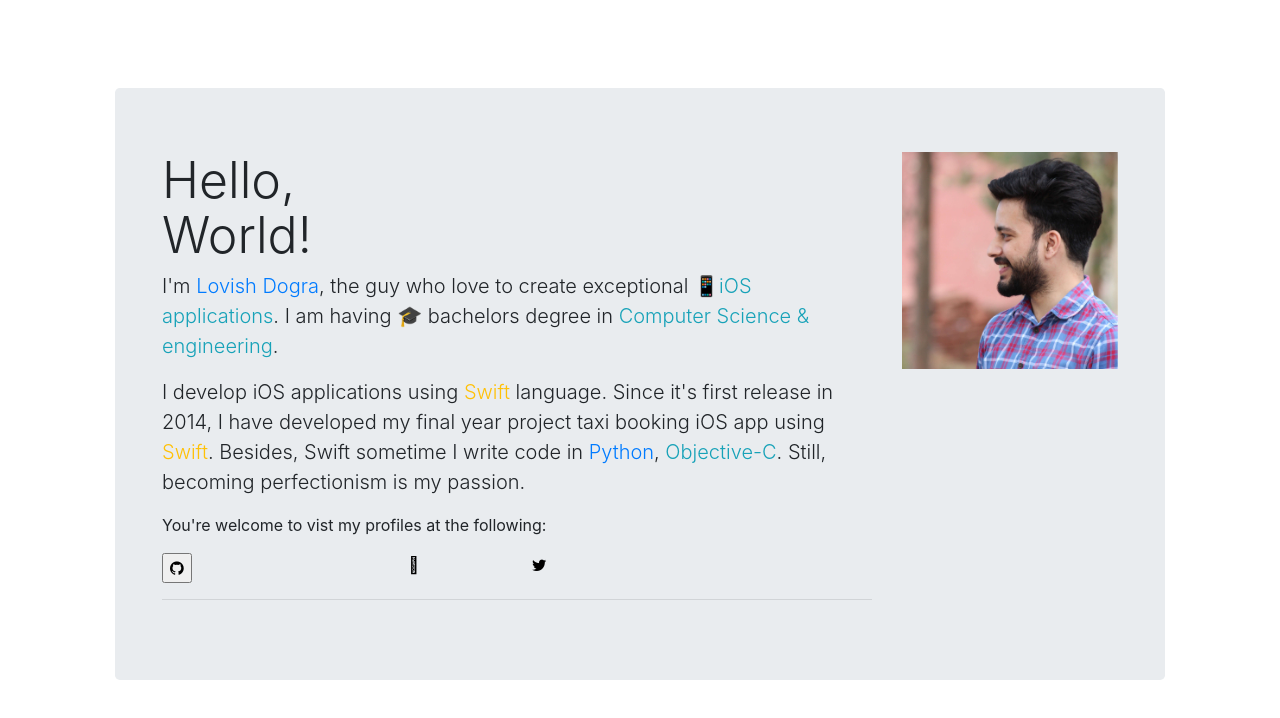
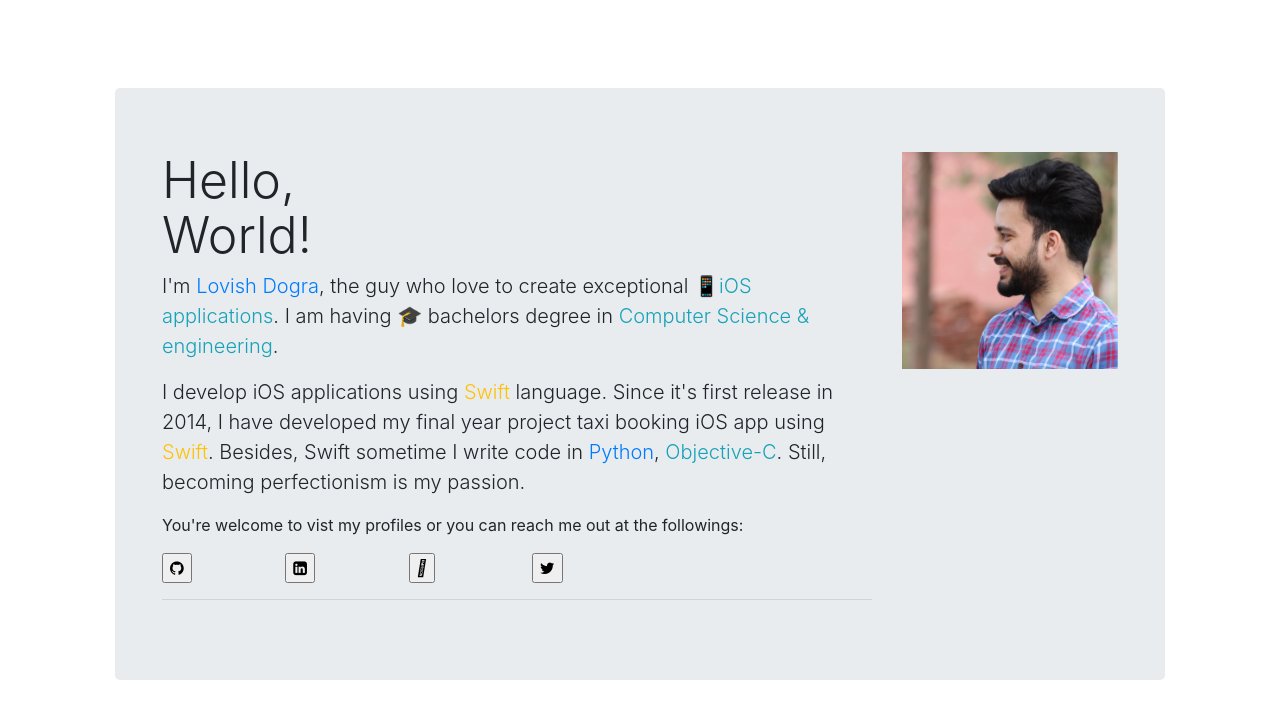
Before and after one commit to lovishdogra/lovishdogra.github.io, a plain HTML site: page index.html in a window 1280 px wide. Drawn offline with nearby package versions, Linux system fonts and the light colour scheme.

Commit message:
Update index.html

```diff
--- a/index.html
+++ b/index.html
@@ -37,21 +37,20 @@
 
                 <p class="lead">I develop iOS applications using <span class="text-warning">Swift</span> language. Since it's first release in 2014, I have developed my final year project taxi booking iOS app using <span class="text-warning">Swift</span>. Besides, Swift sometime I write code in <span class="text-primary">Python</span>, <span class="text-info">Objective-C</span>. Still, becoming perfectionism is my passion.</p>
                 <!--  Still, trying myself in <span class="text-primary">Data Science</span>. -->
-                <p>You're welcome to vist my profiles at the following:</p>
+                <p>You're welcome to vist my profiles or you can reach me out at the followings:</p>
 
                 <div class="row">
                   <div class="col-md-2">
                     <button type="button" onclick="window.location.href = 'https://github.com/lovishdogra';"><i class="fa fa-github" id="icon-button"></i></button>
                   </div>
                   <div class="col-md-2">
-                    <button type="button" onclick="window.location.href = 'https://www.linkedin.com/in/lovishdogra
-'; ><i class="fa fa-linkedin-square" id="icon-button"></i></button>
+                    <button type="button" onclick="window.location.href = 'https://www.linkedin.com/in/lovishdogra';" ><i class="fa fa-linkedin-square" id="icon-button"></i></button>
                   </div>
                   <div class="col-md-2">
-                    <button type="button" onclick="window.location.href = 'mailto:lovishdogra7@gmail.com';><i class="fas fa-envelope" id="icon-button"></i></button>
+                    <button type="button" onclick="window.location.href = 'mailto:lovishdogra7@gmail.com';"><i class="fas fa-envelope" id="icon-button"></i></button>
                   </div>
                   <div class="col-md-2">
-                    <button type="button" onclick="window.location.href = 'https://twitter.com/lovishdogra' ><i class="fa fa-twitter" id="icon-button"></i></button>
+                    <button type="button" onclick="window.location.href = 'https://twitter.com/lovishdogra';"><i class="fa fa-twitter" id="icon-button"></i></button>
                   </div>
                 </div>
 
```
